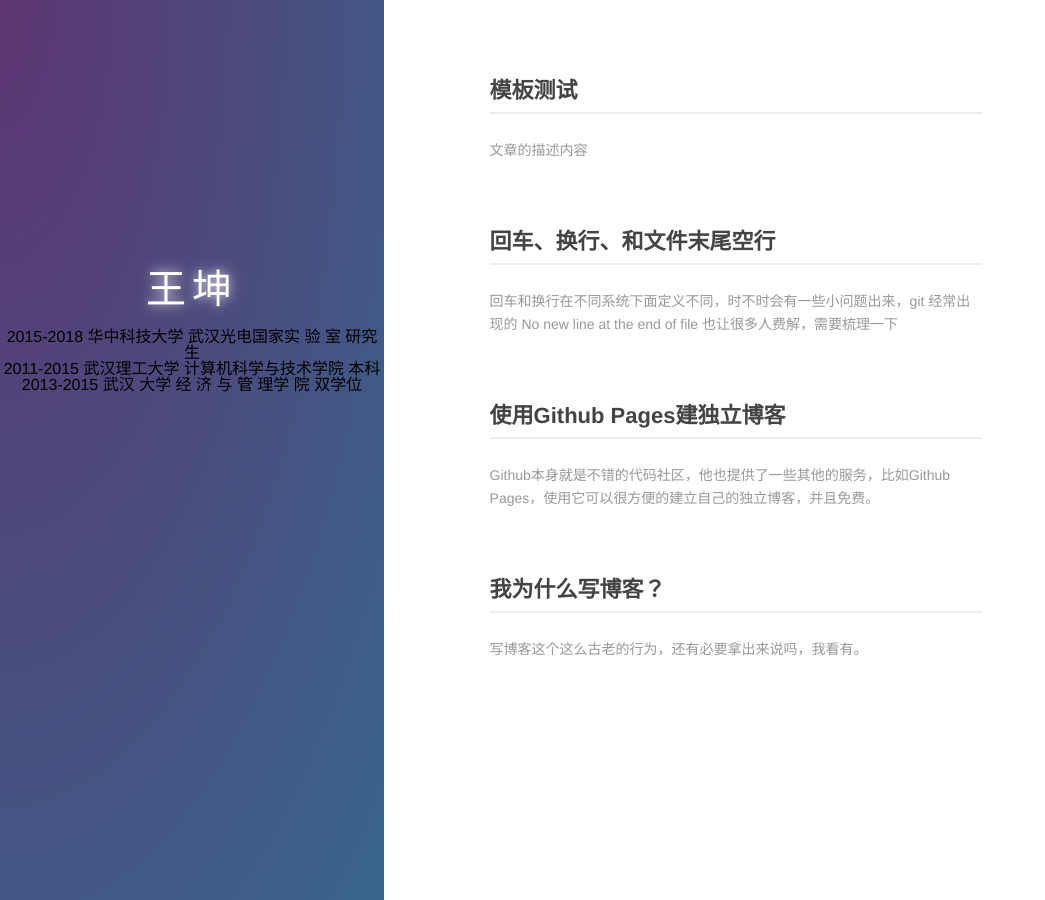
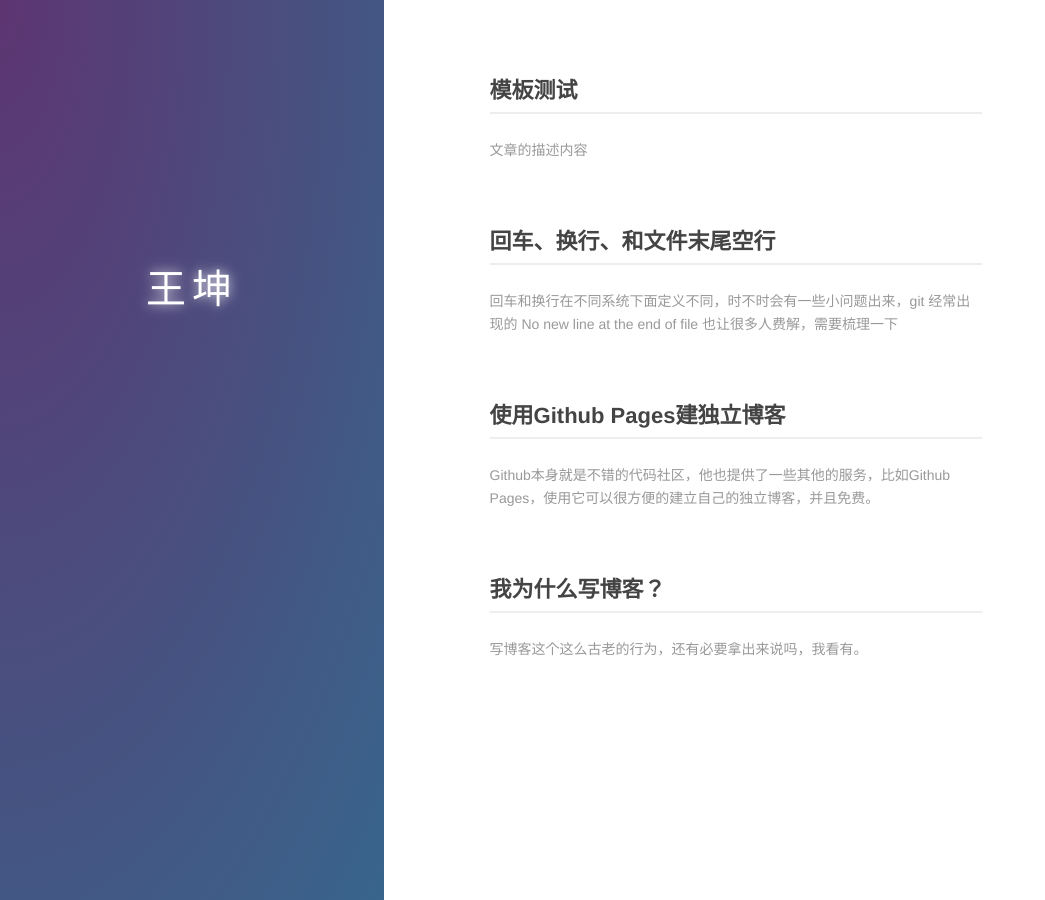
Before and after one commit to wangkun11/wangkun11.github.io, a Jekyll site: the page built from index.md, in a window 1280 px wide. Shown: the whole page, without its empty margins (0-1045 px from the left). Built offline with Jekyll 4.4.1, drawn with Linux system fonts in a browser that asks for light colours.

Commit message:
修改主页

```diff
--- a/index.md
+++ b/index.md
@@ -7,9 +7,6 @@ layout: default
     <div class="aside">
       <div class="info-card">
         <h1>王坤</h1>
-        <h2>2015-2018 华中科技大学 武汉光电国家实 验 室 研究生 </h2>
-        <h2>2011-2015 武汉理工大学 计算机科学与技术学院 本科 </h2>
-        <h2>2013-2015 武汉    大学 经 济 与 管 理学  院 双学位 </h2>
         <a href="http://weibo.com/u/2704327061/" target="_blank"><img src="http://www.weibo.com/favicon.ico" alt="" width="25"/></a>
         <a href="https://www.douban.com/people/kingformyself/" target="_blank"><img src="http://www.douban.com/favicon.ico" alt="" width="22"/></a>
         <a href="http://instagram.com" target="_blank"><img src="http://d36xtkk24g8jdx.cloudfront.net/bluebar/00c6602/images/ico/favicon.ico" alt="" width="22"/></a>
```
